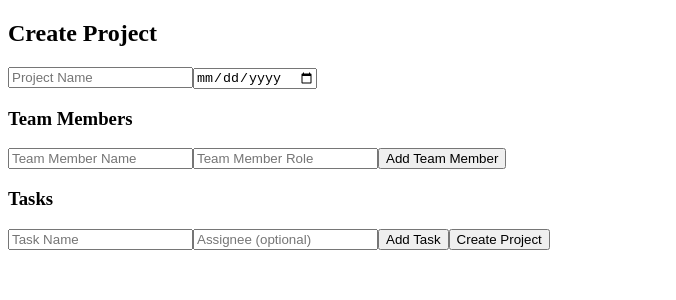
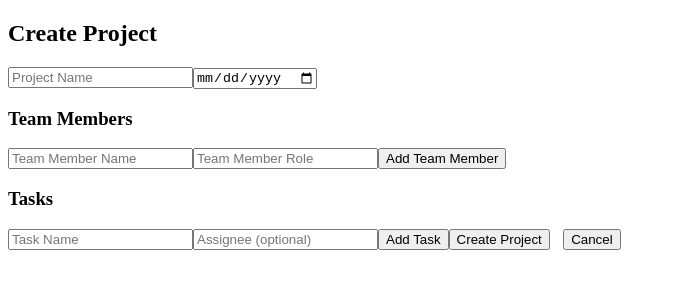
Before and after one commit to KnightNight101/UoR_APP, a React (Create React App) app in the folder frontend/: page / in a window 1280 px wide. Both pictures are taken after a click on the button "Create New Project". Shown: the top 300 px of the page, without its empty margins (0-676 px from the left). Built offline with nearby package versions, Linux system fonts and the light colour scheme.

Commit message:
A "Cancel" button has been added to the project creation page to return to the homepage, and a "Delete Project" button has been added to the project page to remove the project and return home. All features remain functional and dialog-free.

```diff
--- a/frontend/src/index.js
+++ b/frontend/src/index.js
@@ -42,7 +42,7 @@ function LoginPage({ onLoginSuccess }) {
 }
 
 // CreateProject: project creation form
-function CreateProject({ onProjectCreated }) {
+function CreateProject({ onProjectCreated, onCancel }) {
   const [project, setProject] = useState({
     name: '',
     teamMembers: [],
@@ -124,12 +124,13 @@ function CreateProject({ onProjectCreated }) {
       />
       <button type="button" onClick={handleAddTask}>Add Task</button>
       <button type="submit">Create Project</button>
+      <button type="button" onClick={onCancel} style={{marginLeft: '1em'}}>Cancel</button>
     </form>
   );
 }
 
 // ProjectDetails: project page with tasks and team members
-function ProjectDetails({ project, onBack, onHome, onRename }) {
+function ProjectDetails({ project, onBack, onHome, onRename, onDelete }) {
   const [tasks, setTasks] = useState(project.tasks);
   const [teamMembers, setTeamMembers] = useState(project.teamMembers);
   const [newTask, setNewTask] = useState({ name: '', status: 'Pending', assignee: '', subTasks: [] });
@@ -168,6 +169,7 @@ function ProjectDetails({ project, onBack, onHome, onRename }) {
     <div>
       <button onClick={onBack}>Back to Projects</button>
       <button onClick={onHome}>Home</button>
+      <button onClick={onDelete} style={{marginLeft: '1em', color: 'red'}}>Delete Project</button>
       <h2>
         <input
           type="text"
@@ -256,9 +258,14 @@ function RootApp() {
       )
     );
   };
+  const handleCancelCreate = () => setPage('main');
+  const handleDeleteProject = () => {
+    setProjects(prev => prev.filter((_, idx) => idx !== selectedProjectIdx));
+    setPage('main');
+  };
 
   if (page === 'login') return <LoginPage onLoginSuccess={handleLoginSuccess} />;
-  if (page === 'create') return <CreateProject onProjectCreated={handleProjectCreated} />;
+  if (page === 'create') return <CreateProject onProjectCreated={handleProjectCreated} onCancel={handleCancelCreate} />;
   if (page === 'details' && selectedProjectIdx !== null)
     return (
       <ProjectDetails
@@ -266,6 +273,7 @@ function RootApp() {
         onBack={handleBack}
         onHome={handleHome}
         onRename={handleRename}
+        onDelete={handleDeleteProject}
       />
     );
   return (
```
